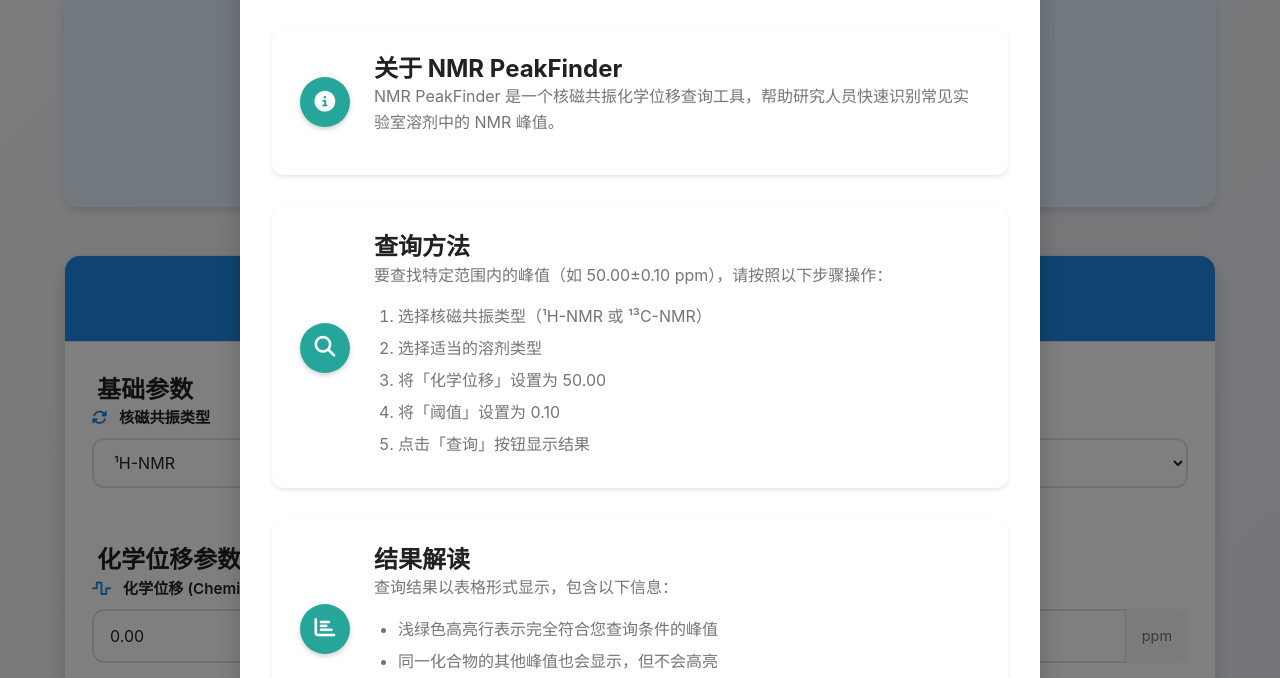
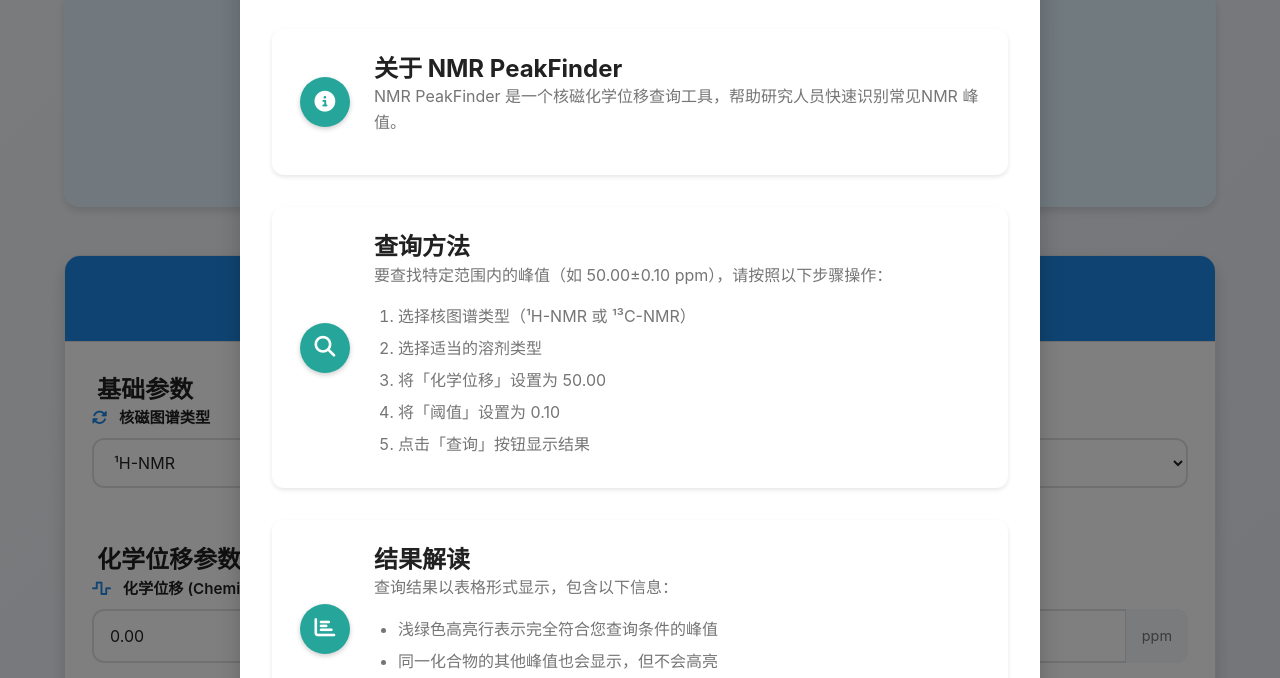
Before and after one commit to WangQixuan/NMR-PeakFinder, a plain HTML site: page index.htm in a window 1280 px wide. Both pictures are taken after a click on the button "帮助". Shown: the part 119-797 px from the top of the page. Drawn offline with nearby package versions, Linux system fonts and the light colour scheme.

Commit message:
Add files via upload

```diff
--- a/index.htm
+++ b/index.htm
@@ -3,7 +3,7 @@
 <head>
     <meta charset="utf-8">
     <meta name="viewport" content="width=device-width, initial-scale=1.0">
-    <title>NMR PeakFinder - 核磁共振峰值查询工具</title>
+    <title>NMR PeakFinder - 核磁位移查询工具</title>
     <link href="favicon.ico" rel="shortcut icon" type="image/x-icon"/>
     <link rel="bookmark" href="favicon.ico" type="image/x-icon"/>
 
@@ -139,7 +139,7 @@
             if ($('#helpModal').length) {
                 $('#helpModal').modal('show');
             } else {
-                alert('帮助文档：\n\nNMR PeakFinder 是一个用于查询常见实验室溶剂核磁共振化学位移的工具。\n\n使用方法：\n1. 选择核磁共振类型（¹H-NMR 或 ¹³C-NMR）\n2. 选择溶剂类型\n3. 输入化学位移值和阈值范围\n4. 点击查询按钮查看结果\n\n您也可以直接在搜索框中输入化合物名称进行快速查找。');
+                alert('帮助文档：\n\nNMR PeakFinder 是一个用于查询核磁化学位移的工具。\n\n使用方法：\n1. 选择核磁图谱类型（¹H-NMR 或 ¹³C-NMR）\n2. 选择溶剂类型\n3. 输入化学位移值和阈值范围\n4. 点击查询按钮查看结果\n\n您也可以直接在搜索框中输入化合物名称进行快速查找。');
             }
         }
 
@@ -2432,8 +2432,8 @@
             <div class="container">
                 <!-- 英雄区域组件 -->
                 <section class="hero-section">
-                    <h1 class="page-title">核磁共振峰值查询工具</h1>
-                    <p class="page-description">快速查询常见实验室溶剂的核磁共振化学位移</p>
+                    <h1 class="page-title">核磁峰值查询工具</h1>
+                    <p class="page-description">快速查询常见核磁化学位移</p>
                 </section>
 
                 <!-- 查询表单组件 -->
@@ -2450,7 +2450,7 @@
                                 <div class="form-field">
                                     <label class="field-label" for="spec_type">
                                         <i class="fas fa-sync-alt field-icon"></i>
-                                        核磁共振类型
+                                        核磁图谱类型
                                     </label>
                                     <div class="field-input">
                                         <select id="spec_type" name="spec_type" required="required" class="select-input">
@@ -2631,7 +2631,7 @@
                     <div class="footer-text">
                         <p class="copyright">© 2025 - WangQixuan, All Rights Reserved</p>
                         <p class="footer-description">
-                            <i class="fas fa-microscope"></i> NMR PeakFinder - 核磁共振溶剂位移查询工具
+                            <i class="fas fa-microscope"></i> NMR PeakFinder - 核磁位移查询工具
                         </p>
                     </div>
                 </div>
@@ -2666,7 +2666,7 @@
                         </div>
                         <div class="section-content">
                             <h6 class="section-title">关于 NMR PeakFinder</h6>
-                            <p class="section-description">NMR PeakFinder 是一个核磁共振化学位移查询工具，帮助研究人员快速识别常见实验室溶剂中的 NMR 峰值。</p>
+                            <p class="section-description">NMR PeakFinder 是一个核磁化学位移查询工具，帮助研究人员快速识别常见NMR 峰值。</p>
                         </div>
                     </div>
 
@@ -2681,7 +2681,7 @@
                             <h6 class="section-title">查询方法</h6>
                             <p class="section-description">要查找特定范围内的峰值（如 50.00±0.10 ppm），请按照以下步骤操作：</p>
                             <ol class="section-list">
-                                <li>选择核磁共振类型（¹H-NMR 或 ¹³C-NMR）</li>
+                                <li>选择核图谱类型（¹H-NMR 或 ¹³C-NMR）</li>
                                 <li>选择适当的溶剂类型</li>
                                 <li>将「化学位移」设置为 50.00</li>
                                 <li>将「阈值」设置为 0.10</li>
```
